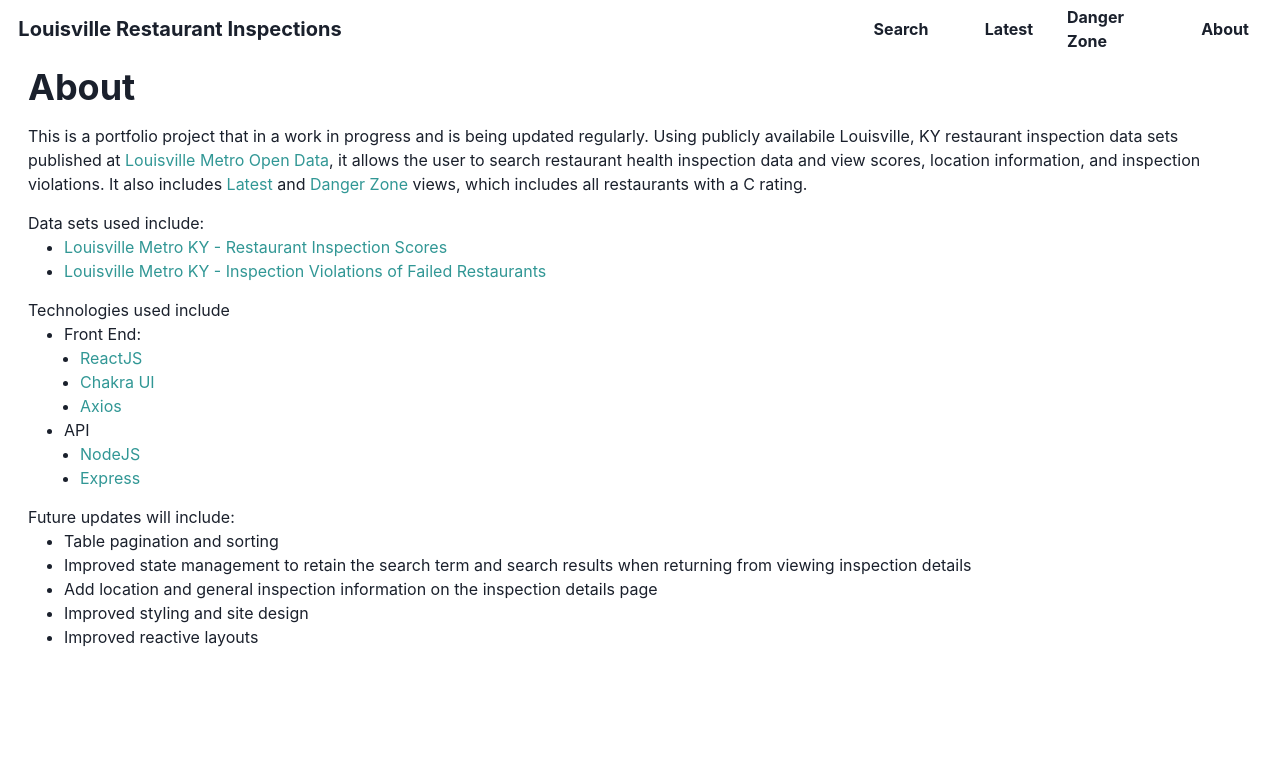
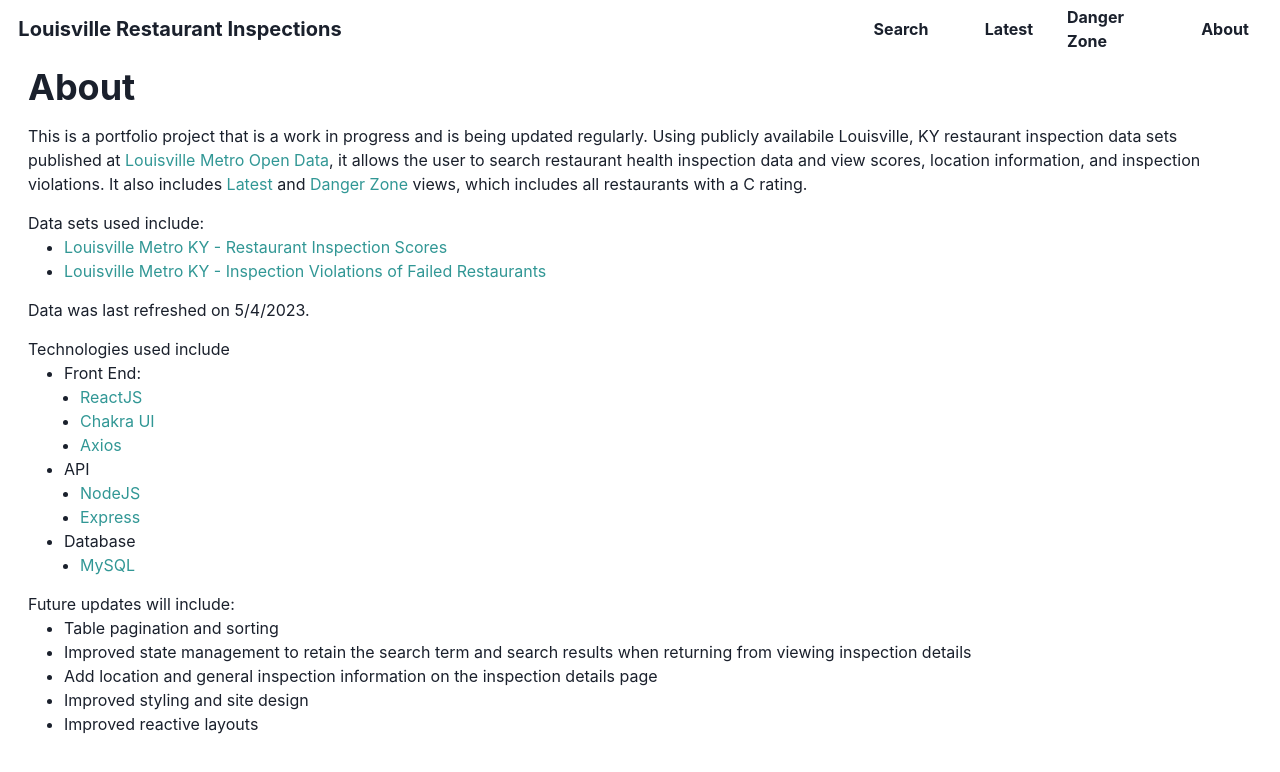
Before and after one commit to johnkeown/restaurant-inspections, a React (Create React App) app: page /about in a window 1280 px wide. Shown: the top 772 px of the page. Built offline with nearby package versions, Linux system fonts and the light colour scheme.

Commit message:
update About page, format date in results table, update robots.txt, and fix issue with accessing a page directly

```diff
--- a/src/components/SearchResult/index.js
+++ b/src/components/SearchResult/index.js
@@ -15,6 +15,8 @@ const SearchResult = ({
     state,
     zip,
 }) => {
+    let dateObj = new Date(date);
+
     return (
         <Tr>
             <Td>
@@ -37,7 +39,7 @@ const SearchResult = ({
                     zip={zip}
                 />
             </Td>
-            <Td>{date}</Td>
+            <Td>{new Date(date).toLocaleDateString("en-us")}</Td>
             <Td>{grade}</Td>
             <Td>{score}</Td>
         </Tr>
--- a/src/pages/About.js
+++ b/src/pages/About.js
@@ -14,10 +14,14 @@ const About = () => {
             <Box paddingLeft="20px" paddingRight="20px">
                 <Heading>About</Heading>
                 <Box paddingTop="15px">
-                    This is a portfolio project that in a work in progress and
+                    This is a portfolio project that is a work in progress and
                     is being updated regularly. Using publicly availabile
                     Louisville, KY restaurant inspection data sets published at{" "}
-                    <Link color="teal.500" href="https://data.louisvilleky.gov">
+                    <Link
+                        color="teal.500"
+                        href="https://data.louisvilleky.gov"
+                        target="_blank"
+                    >
                         Louisville Metro Open Data
                     </Link>
                     , it allows the user to search restaurant health inspection
@@ -39,6 +43,7 @@ const About = () => {
                             <Link
                                 color="teal.500"
                                 href="https://data.louisvilleky.gov/datasets/LOJIC::louisville-metro-ky-restaurant-inspection-scores/explore"
+                                target="_blank"
                             >
                                 Louisville Metro KY - Restaurant Inspection
                                 Scores
@@ -48,12 +53,16 @@ const About = () => {
                             <Link
                                 color="teal.500"
                                 href="https://data.louisvilleky.gov/datasets/LOJIC::louisville-metro-ky-inspection-violations-of-failed-restaurants/explore"
+                                target="_blank"
                             >
                                 Louisville Metro KY - Inspection Violations of
                                 Failed Restaurants
                             </Link>
                         </ListItem>
                     </UnorderedList>
+                </Box>
+                <Box paddingTop="15px">
+                    Data was last refreshed on 5/4/2023.
                 </Box>
                 <Box paddingTop="15px">
                     <Text>Technologies used include</Text>
@@ -65,6 +74,7 @@ const About = () => {
                                     <Link
                                         color="teal.500"
                                         href="https://react.dev"
+                                        target="_blank"
                                     >
                                         ReactJS
                                     </Link>
@@ -73,6 +83,7 @@ const About = () => {
                                     <Link
                                         color="teal.500"
                                         href="https://chakra-ui.com"
+                                        target="_blank"
                                     >
                                         Chakra UI
                                     </Link>
@@ -81,6 +92,7 @@ const About = () => {
                                     <Link
                                         color="teal.500"
                                         href="https://axios-http.com"
+                                        target="_blank"
                                     >
                                         Axios
                                     </Link>
@@ -94,6 +106,7 @@ const About = () => {
                                     <Link
                                         color="teal.500"
                                         href="https://nodejs.org/en"
+                                        target="_blank"
                                     >
                                         NodeJS
                                     </Link>
@@ -102,8 +115,23 @@ const About = () => {
                                     <Link
                                         color="teal.500"
                                         href="https://expressjs.com"
+                                        target="_blank"
                                     >
                                         Express
+                                    </Link>
+                                </ListItem>
+                            </UnorderedList>
+                        </ListItem>
+                        <ListItem>
+                            Database
+                            <UnorderedList>
+                                <ListItem>
+                                    <Link
+                                        color="teal.500"
+                                        href="https://www.mysql.com"
+                                        target="_blank"
+                                    >
+                                        MySQL
                                     </Link>
                                 </ListItem>
                             </UnorderedList>
```
Also changed, not shown: public/robots.txt, 1 other file (tests, documents, lock files or other folders).
